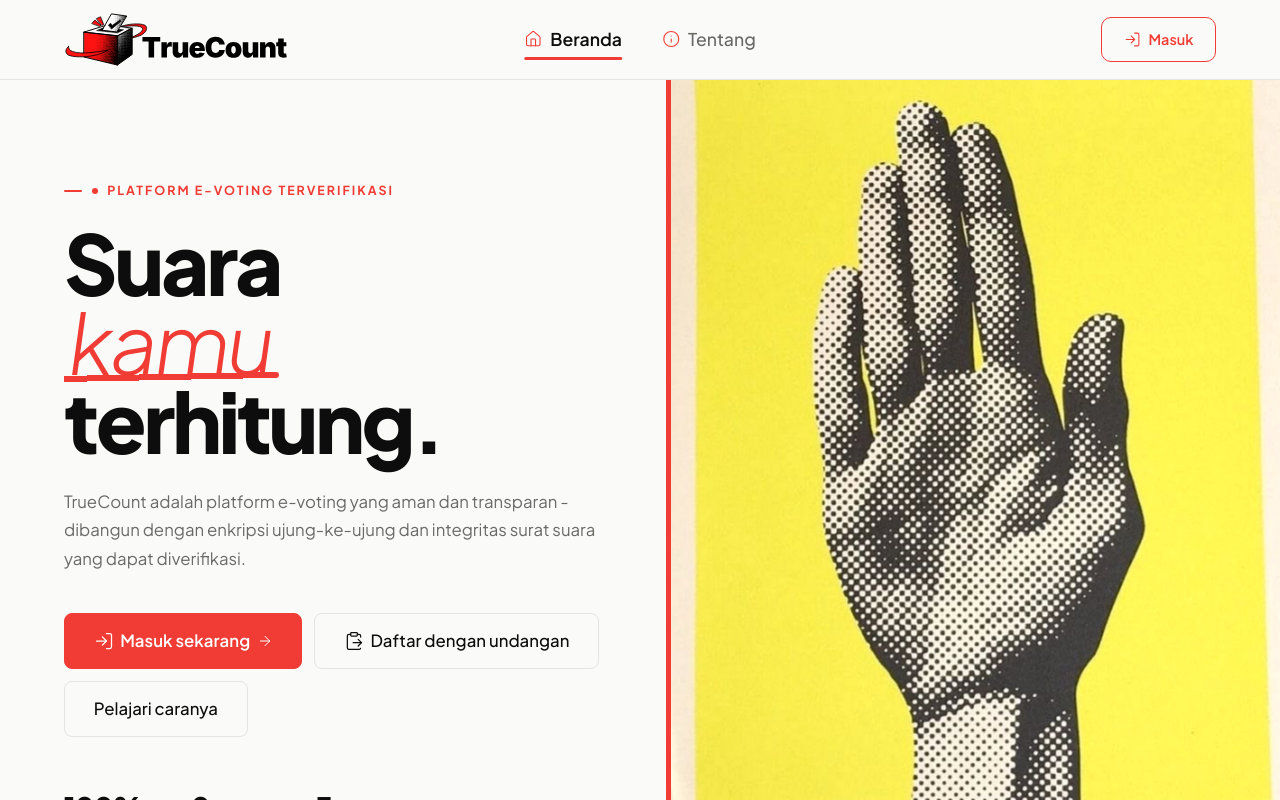
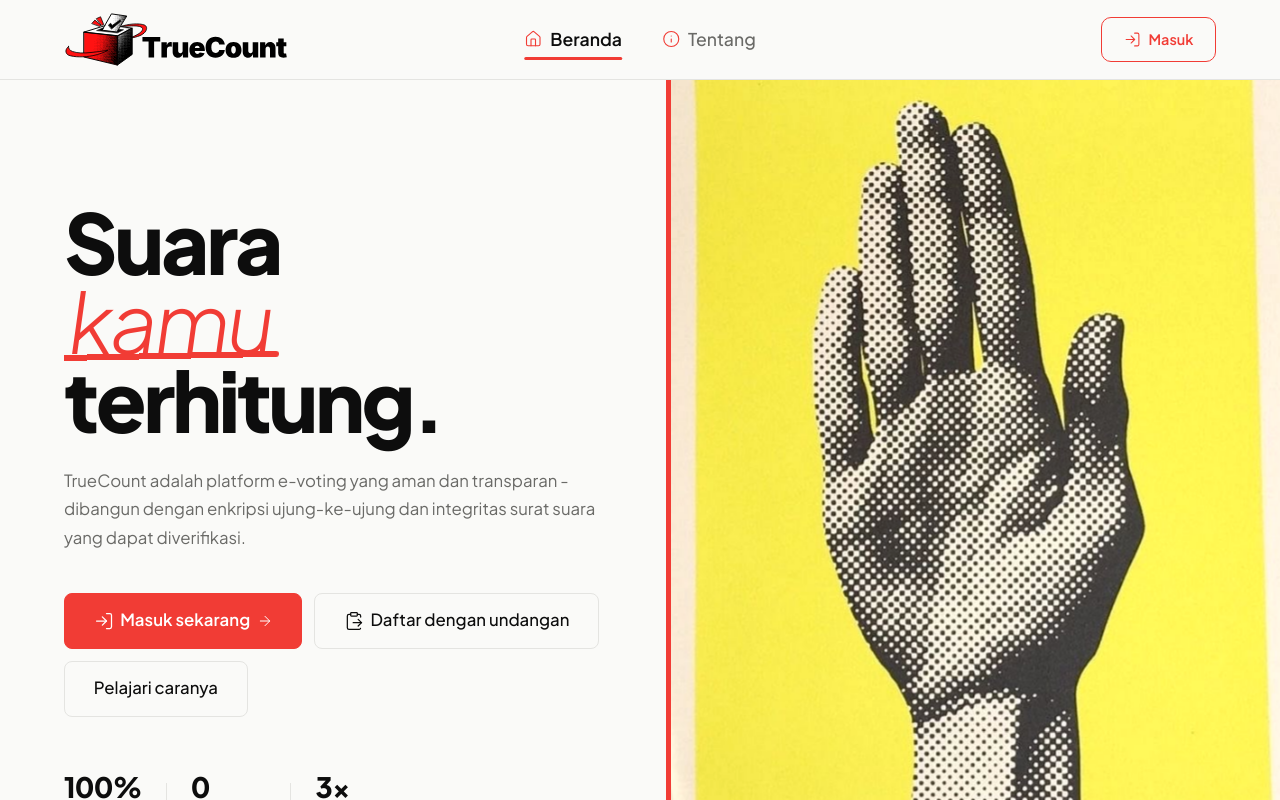
Before and after one commit to Mesalllnya/Truecount, a React (Vite) app in the folder frontend/: page / in a window 1280 px wide. Shown: the top 800 px of the page. Built offline with nearby package versions, Linux system fonts and the light colour scheme; no server answers.

Commit message:
revert(landing): buang kicker hero, pertahankan perbaikan ruang kosong (#55)

```diff
--- a/frontend/src/pages/LandingPage.css
+++ b/frontend/src/pages/LandingPage.css
@@ -209,19 +209,6 @@
   to   { opacity: 1; transform: translateY(0); }
 }
 
-.landing .hero-text .hero-kicker {
-  margin-bottom: 1.35rem;
-  animation: landing-heroIn 700ms 80ms var(--ease-out) backwards;
-}
-
-.landing .hero-kicker-dot {
-  width: 6px;
-  height: 6px;
-  border-radius: 50%;
-  background: currentColor;
-  flex-shrink: 0;
-}
-
 .landing .hero-text h1 {
   font-size: clamp(3.2rem, 6.5vw, 7rem);
   font-weight: 800;
@@ -231,7 +218,7 @@
   margin-bottom: 1.75rem;
 }
 
-/* Baris headline: reveal dari mask — momen fokus landing */
+/* Baris headline: reveal dari mask, momen fokus landing */
 .landing .hero-line {
   display: block;
   overflow: hidden;
@@ -259,7 +246,7 @@
   padding: 0 0.05em;
 }
 
-/* Stroke "tally" merah di bawah kata 'kamu' — sapuan pena setelah baris mendarat */
+/* Stroke "tally" merah di bawah kata 'kamu', sapuan pena setelah baris mendarat */
 .landing .hero-text h1 em::after {
   content: '';
   position: absolute;
@@ -506,23 +493,12 @@
 @media (min-width: 768px) { .landing .section-head { margin-bottom: 5rem; } }
 
 .landing .section-label {
-  display: flex;
-  align-items: center;
-  gap: 0.6rem;
   font-size: 0.78rem;
   font-weight: 700;
   letter-spacing: 0.16em;
   text-transform: uppercase;
   color: var(--red);
   margin-bottom: 0.75rem;
-}
-.landing .section-label::before {
-  content: '';
-  width: 18px;
-  height: 2px;
-  border-radius: 2px;
-  background: currentColor;
-  flex-shrink: 0;
 }
 .landing .section-head--light .section-label { color: rgba(241,60,53,0.8); }
 
@@ -1151,7 +1127,6 @@
   .landing .security-inner,
   .landing .security-visual,
   .landing .hero-text,
-  .landing .hero-kicker,
   .landing .hero-text h1,
   .landing .hero-sub,
   .landing .hero-cta,
--- a/frontend/src/pages/LandingPage.jsx
+++ b/frontend/src/pages/LandingPage.jsx
@@ -109,13 +109,6 @@ export default function LandingPage() {
 
         {/* Left - text */}
         <div className="hero-text">
-          {/* Eyebrow hero — dipakai untuk menyeimbangkan ruang atas kolom teks
-              pada layar lebar. Memakai kelas .section-label agar konsisten
-              dengan label section lain di halaman ini. */}
-          <p className="section-label hero-kicker">
-            <span className="hero-kicker-dot" aria-hidden="true" />
-            Platform E-Voting Terverifikasi
-          </p>
           <h1>
             <span className="hero-line"><span className="hero-line-inner">Suara</span></span>
             <span className="hero-line" style={{ '--delay': '140ms' }}>
```
